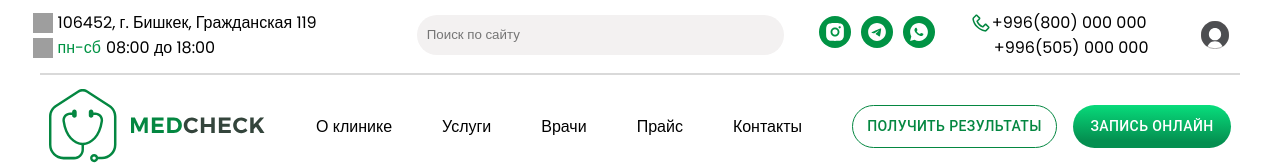
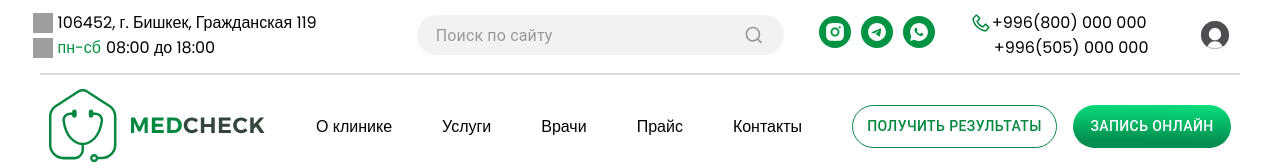
Before and after one commit to peaksoft-school/health-check-js13, a React (Vite) app: page / in a window 1280 px wide. Shown: the top 165 px of the page. Built offline with nearby package versions, Linux system fonts and the light colour scheme; grey boxes are pictures that could not be loaded.

Commit message:
update input

```diff
--- a/src/layout/user/UserHeader.tsx
+++ b/src/layout/user/UserHeader.tsx
@@ -1,4 +1,4 @@
-import { styled } from "@mui/material";
+import { InputAdornment, styled, TextField } from "@mui/material";
 import Instagram from "../../assets/icons/HeaderInstagram.svg";
 import Telegram from "../../assets/icons/HeaderTelegram.svg";
 import WhatsApp from "../../assets/icons/HeaderWhatsApp.svg";
@@ -6,7 +6,7 @@ import Telephone from "../../assets/icons/CallIcon.svg";
 import theMap from "../../assets/icons/JpsIcon.svg";
 import hour from "../../assets/icons/TimeIcon.svg";
 import MEDCHECK from "../../assets/icons/HealthCheckMainIcon.svg";
-// import search from "../../assets/icons/SearchIcon.svg";
+import search from "../../assets/icons/SearchIcon.svg";
 import Button from "../../components/UI/CustomUI/Button";
 import AuthDropdown from "../../components/UI/menuItem/AuthDropdown";
 
@@ -46,7 +46,23 @@ const UserHeader = () => {
 							</ContainerNom>
 						</ContentNom>
 						<ContentInput>
-							<Input type="text" placeholder="Поиск по сайту" />
+							<Input
+								fullWidth
+								size="small"
+								InputProps={{
+									endAdornment: (
+										<InputAdornment position="end">
+											<img
+												style={{ cursor: "pointer", marginRight: "20px" }}
+												src={search}
+												alt=""
+											/>
+										</InputAdornment>
+									),
+								}}
+								type="text"
+								placeholder="Поиск по сайту"
+							/>
 						</ContentInput>
 						<ContainerCards>
 							<IconContainer>
@@ -162,16 +178,26 @@ const HR = styled("hr")(() => ({
 	border: "1px solid #D9D9D9",
 }));
 
-const Input = styled("input")(() => ({
-	width: "367px",
-	height: "40px",
-	border: "none",
-	outline: "none",
-	borderRadius: "24px",
-	backgroundColor: "#F3F1F1",
-	padding: " 0 0 0 10px",
+const Input = styled(TextField)(() => ({
+	"& .MuiOutlinedInput-root": {
+		// height: "42px",
+		borderRadius: "24px",
+		width: "367px",
+		height: "40px",
+		backgroundColor: "#F3F1F1",
+		padding: " 0 0 0 5px",
+	},
+	"& .MuiOutlinedInput-notchedOutline": {
+		borderRadius: "24px",
+		border: "none",
+		outline: "none",
+		// border: "1px solid black",
+	},
+	// "& .MuiInputBase-input": {
+	//   padding: "0 10px",
+	//   backgroundColor: "#F3F1F1",
+	// },
 }));
-
 const ContentNumber = styled("div")(() => ({
 	display: "flex",
 	flexDirection: "column",
```
